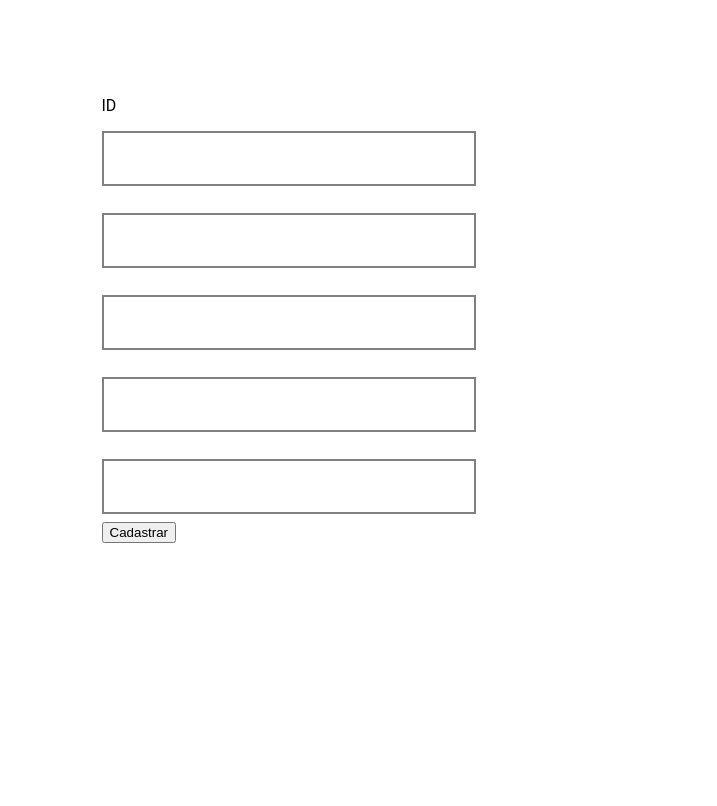
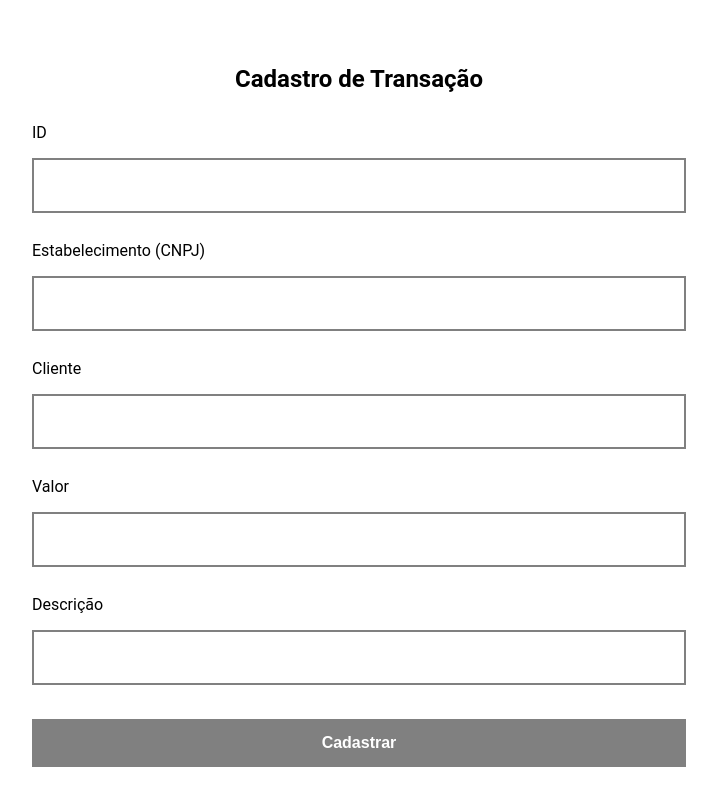
Before and after one commit to rafaelpalma88/gedanken-test, a Next.js app: page /transaction in a window 1280 px wide. Shown: the top 806 px of the page, without its empty margins (281-998 px from the left). Built offline with nearby package versions, Linux system fonts and the light colour scheme.

Commit message:
including input mask

```diff
--- a/package.json
+++ b/package.json
@@ -15,10 +15,12 @@
     "react": "17.0.2",
     "react-dom": "17.0.2",
     "react-hook-form": "^7.13.0",
+    "react-input-mask": "^2.0.4",
     "styled-components": "^5.3.1"
   },
   "devDependencies": {
     "@types/react": "17.0.19",
+    "@types/react-input-mask": "^3.0.1",
     "typescript": "^4.3.5"
   }
 }
--- a/src/pages/transaction.tsx
+++ b/src/pages/transaction.tsx
@@ -4,7 +4,18 @@ import type { AppProps } from 'next/app'
 import { useForm } from 'react-hook-form'
 import axios, { AxiosRequestConfig } from 'axios'
 import { ITransaction } from '../interfaces'
-import { Container, Label, Input } from '../styles/pages/transaction'
+import { Container, Label, Input, Button, Form, FormGroup, InputCustomMask } from '../styles/pages/transaction'
+import styled from 'styled-components'
+
+const ContainerTeste = styled.div<{bgcolor?: string}>`
+  //min-height: 100vh;
+  padding: 0;
+  display: flex;
+  flex-direction: column;
+  justify-content: center;
+  align-items: center;
+  background-color: ${props => props.bgcolor ? props.bgcolor : 'white'};
+`
 
 function Transaction({ Component, pageProps }: AppProps) {
 
@@ -45,52 +56,49 @@ function Transaction({ Component, pageProps }: AppProps) {
       }
 
       return (
+        <ContainerTeste bgcolor="white">
           <Container>
-          <form onSubmit={handleSubmit(onSubmitForm)}>
+            <h2>Cadastro de Transação</h2>
+
+            <Form onSubmit={handleSubmit(onSubmitForm)}>
 
               {formSent && (
 
-              <div style={{ background: 'white', padding: '20px', width: '100%', marginTop: '45px', marginBottom: '45px', color: '#98669e', fontWeight: 'bold' }}>
-              Mensagem enviada com sucesso. &nbsp;
-                <span style={{ cursor: 'pointer', textDecoration: 'underline'}} onClick={resetFormSent}>Enviar nova mensagem.</span>
-
+                <div style={{ background: 'green', padding: '20px', width: '100%', marginTop: '45px', marginBottom: '45px', color: 'white', fontWeight: 'bold' }}>
+                Transação cadastrada com sucesso. &nbsp;
+                  <span style={{ cursor: 'pointer', textDecoration: 'underline'}} onClick={resetFormSent}>Fechar</span>
                 </div>
 
               )}
 
-            <div>
-                <p>Formulário enviado com sucesso. Resposta:</p>
-            </div>
-
-            <div>
+              <FormGroup>
                   <Label htmlFor="id">ID</Label>
-                <Input id="id" type="number" required {...register("id")} />
+                  <Input id="id" {...register("id")} />
+              </FormGroup>
+              <FormGroup>
+                  <Label htmlFor="estabelecimento">Estabelecimento (CNPJ)</Label>
+                  <InputCustomMask id="estabelecimento" mask="99.999.999/9999-99" {...register("estabelecimento")} />
+              </FormGroup>
+              <FormGroup>
+                  <Label htmlFor="cliente">Cliente</Label>
+                  <InputCustomMask id="cliente" mask="99.999.999/9999-99" {...register("cliente")} />
                   <br />
-            </div>
-            <div>
-                <label htmlFor="estabelecimento">Estabelecimento</label>
-                <Input id="estabelecimento" type="text" required {...register("estabelecimento")} />
-                <br />
-            </div>
-            <div>
-                <label htmlFor="cliente">Cliente</label>
-                <Input id="cliente" type="text" required {...register("cliente")} />
-                <br />
-            </div>
-            <div>
-                <label htmlFor="valor">Valor</label>
+              </FormGroup>
+              <FormGroup>
+                  <Label htmlFor="valor">Valor</Label>
                   <Input id="valor" type="number" required {...register("valor")} />
                   <br />
-            </div>
-            <div>
-                <label htmlFor="descricao">Descrição</label>
+              </FormGroup>
+              <FormGroup>
+                  <Label htmlFor="descricao">Descrição</Label>
                   <Input id="descricao" type="text" required {...register("descricao")} />
                   <br />
-            </div>
-            <button type="submit">Cadastrar</button>
+              </FormGroup>
+              <Button type="submit">Cadastrar</Button>
 
-          </form>
+            </Form>
           </Container>
+        </ContainerTeste>
 
       )
 
--- a/src/styles/pages/transaction.ts
+++ b/src/styles/pages/transaction.ts
@@ -1,4 +1,5 @@
 import styled from 'styled-components'
+import InputMask from "react-input-mask";
 
 export const Container = styled.div`
   display: flex;
@@ -7,7 +8,7 @@ export const Container = styled.div`
   padding-top: 45px;
   padding-bottom: 45px;
   justify-content: center;
-  color: white;
+  color: black;
   align-items: center;
   @media (min-width: 576px) {
     width: 570px;
@@ -72,6 +73,20 @@ export const Input = styled.input<{error?: boolean}>`
   };
 `;
 
+export const InputCustomMask = styled(InputMask)<{error?: boolean}>`
+  font: 400 16px Roboto, sans-serif;
+	padding: 1em;
+	color: black;
+	background: white;
+	width: 100%;
+	margin-bottom: 0.5em;
+  border: ${
+      props => props.error ?
+          "2px solid red" :
+          "2px solid gray"
+  };
+`;
+
 export const Textarea = styled.textarea<{error?: boolean}>`
   font: 400 16px Roboto, sans-serif;
 	padding: 1em;
@@ -99,10 +114,10 @@ export const Message = styled.span`
 `;
 
 export const Button = styled.button`
-	background: white;
+	background: gray;
   padding: 15px 40px;
   margin-top: 1em;
-  color: #98669e;
+  color: white;
   border: 0px;
   font-weight: bold;
   font-size: 1em;
```
Also changed, not shown: src/pages/index.tsx (+5 -41 lines), 1 other file (tests, documents, lock files or other folders). Lines whose indentation alone changed are shown as unchanged.
